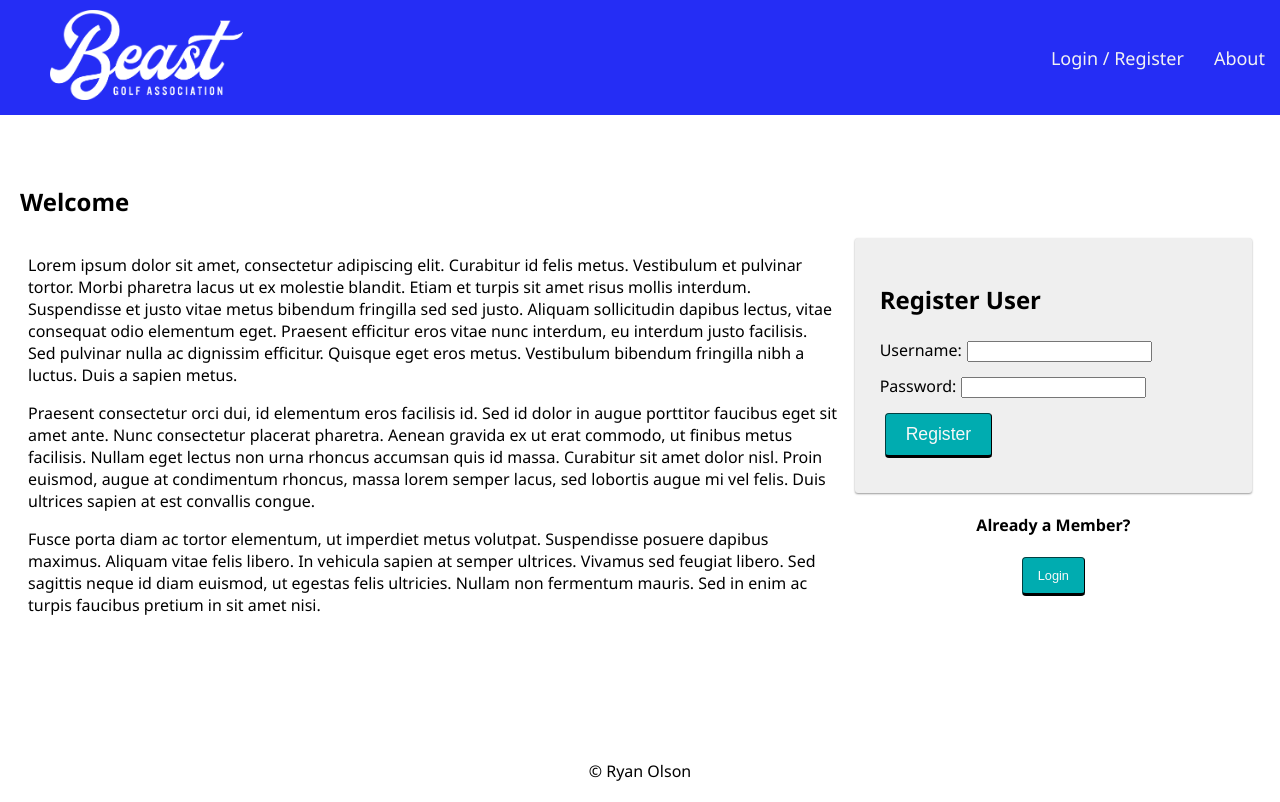
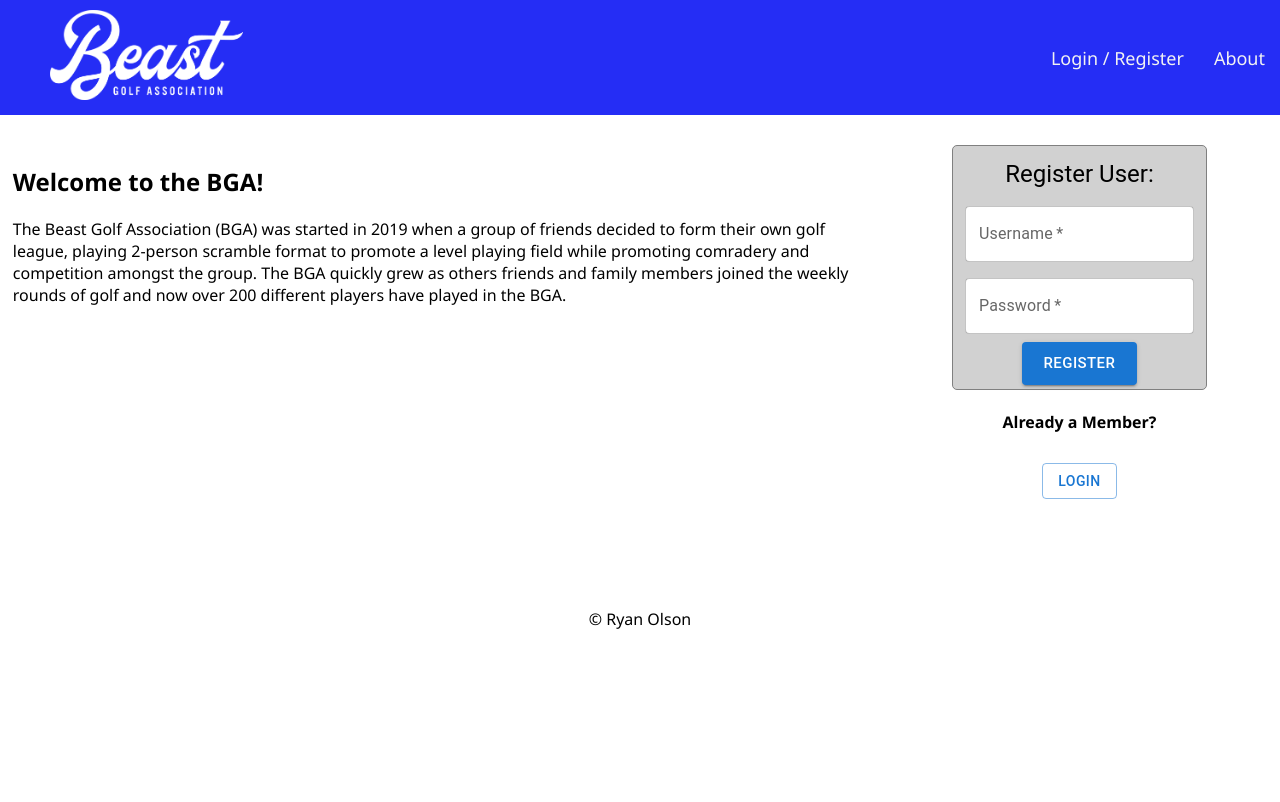
Before and after one commit to RyanOlson86/Beast-Golf-App, a React (Vite) app: page /leaderboard#/home in a window 1280 px wide. Built offline with nearby package versions, Linux system fonts and the light colour scheme; no server answers.

Commit message:
Added styling to login and register forms

```diff
--- a/src/components/App/App.jsx
+++ b/src/components/App/App.jsx
@@ -59,13 +59,14 @@ function App() {
             Visiting localhost:5173/user will show the UserPage if the user is logged in.
             If the user is not logged in, the ProtectedRoute will show the LoginPage (component).
             Even though it seems like they are different pages, the user is always on localhost:5173/user */}
-          <ProtectedRoute
+            // ! Can Delete route below
+          {/* <ProtectedRoute
             // logged in shows UserPage else shows LoginPage
             exact
             path="/user"
           >
             <UserPage />
-          </ProtectedRoute>
+          </ProtectedRoute> */}
 
           <ProtectedRoute
             // logged in shows EventsPage else shows LoginPage
@@ -99,6 +100,7 @@ function App() {
             {user.access_level === 1 ? <AdminPage /> : <Redirect to='/home'/>}
           </ProtectedRoute>
 
+          // TODO: Delete test page when done
           <ProtectedRoute
             // logged in shows TestGrid else shows LoginPage
             exact
@@ -113,7 +115,7 @@ function App() {
           >
             {user.id ?
               // If the user is already logged in,
-              // redirect to the /user page
+              // redirect to the /home page
               <Redirect to="/home" />
               :
               // Otherwise, show the login page
@@ -127,8 +129,8 @@ function App() {
           >
             {user.id ?
               // If the user is already logged in,
-              // redirect them to the /user page
-              <Redirect to="/user" />
+              // redirect them to the /home page
+              <Redirect to="/home" />
               :
               // Otherwise, show the registration page
               <RegisterPage />
--- a/src/components/HomePage/HomePage.jsx
+++ b/src/components/HomePage/HomePage.jsx
@@ -10,7 +10,7 @@ function HomePage() {
     <div className="container">
       <h2>Welcome to the BGA!</h2>
       <p>The Beast Golf Association (BGA) was started in 2019 when a group of friends decided
-        to form their own golf league, playing 2-person scramble format to promote a more level playing field
+        to form their own golf league, playing 2-person scramble format to promote a level playing field
         while promoting comradery and competition amongst the group. The BGA quickly grew as others friends and
         family members joined the weekly rounds of golf and now over 200 different players have played in the BGA.
       </p>
--- a/src/components/LandingPage/LandingPage.jsx
+++ b/src/components/LandingPage/LandingPage.jsx
@@ -1,68 +1,42 @@
-import React, { useState } from 'react';
-import { useHistory } from 'react-router-dom';
-import './LandingPage.css';
+import React, { useState } from "react";
+import { useHistory } from "react-router-dom";
+import "./LandingPage.css";
+import { Button, Box, Grid } from "@mui/material";
 
 // CUSTOM COMPONENTS
-import RegisterForm from '../RegisterForm/RegisterForm';
+import RegisterForm from "../RegisterForm/RegisterForm";
 
 function LandingPage() {
-  const [heading, setHeading] = useState('Welcome');
+  const [heading, setHeading] = useState("Welcome");
   const history = useHistory();
 
   const onLogin = (event) => {
-    history.push('/login');
+    history.push("/login");
   };
 
   return (
-    <div className="container">
-      <h2>{heading}</h2>
-
-      <div className="grid">
-        <div className="grid-col grid-col_8">
+    <Grid container sx={{ m: "1%" }}>
+      <Grid item xs={8}>
+        <h2>Welcome to the BGA!</h2>
         <p>
-            Lorem ipsum dolor sit amet, consectetur adipiscing elit. Curabitur
-            id felis metus. Vestibulum et pulvinar tortor. Morbi pharetra lacus
-            ut ex molestie blandit. Etiam et turpis sit amet risus mollis
-            interdum. Suspendisse et justo vitae metus bibendum fringilla sed
-            sed justo. Aliquam sollicitudin dapibus lectus, vitae consequat odio
-            elementum eget. Praesent efficitur eros vitae nunc interdum, eu
-            interdum justo facilisis. Sed pulvinar nulla ac dignissim efficitur.
-            Quisque eget eros metus. Vestibulum bibendum fringilla nibh a
-            luctus. Duis a sapien metus.
+          The Beast Golf Association (BGA) was started in 2019 when a group of friends decided to form their own golf league,
+          playing 2-person scramble format to promote a level playing field while promoting comradery and competition amongst the
+          group. The BGA quickly grew as others friends and family members joined the weekly rounds of golf and now over 200
+          different players have played in the BGA.
         </p>
-
-          <p>
-            Praesent consectetur orci dui, id elementum eros facilisis id. Sed
-            id dolor in augue porttitor faucibus eget sit amet ante. Nunc
-            consectetur placerat pharetra. Aenean gravida ex ut erat commodo, ut
-            finibus metus facilisis. Nullam eget lectus non urna rhoncus
-            accumsan quis id massa. Curabitur sit amet dolor nisl. Proin
-            euismod, augue at condimentum rhoncus, massa lorem semper lacus, sed
-            lobortis augue mi vel felis. Duis ultrices sapien at est convallis
-            congue.
-          </p>
-
-          <p>
-            Fusce porta diam ac tortor elementum, ut imperdiet metus volutpat.
-            Suspendisse posuere dapibus maximus. Aliquam vitae felis libero. In
-            vehicula sapien at semper ultrices. Vivamus sed feugiat libero. Sed
-            sagittis neque id diam euismod, ut egestas felis ultricies. Nullam
-            non fermentum mauris. Sed in enim ac turpis faucibus pretium in sit
-            amet nisi.
-          </p>
-        </div>
-        <div className="grid-col grid-col_4">
+      </Grid>
+      <Grid item xs={4}>
+        <center>
           <RegisterForm />
-
+        </center>
         <center>
           <h4>Already a Member?</h4>
-            <button className="btn btn_sizeSm" onClick={onLogin}>
+          <Button variant="outlined" sx={{ m: "2%" }} onClick={onLogin}>
             Login
-            </button>
+          </Button>
         </center>
-        </div>
-      </div>
-    </div>
+      </Grid>
+    </Grid>
   );
 }
 
--- a/src/components/LoginForm/LoginForm.jsx
+++ b/src/components/LoginForm/LoginForm.jsx
@@ -1,4 +1,4 @@
-import { Card, TextField, Typography, Box, Button } from "@mui/material";
+import { TextField, Typography, Box, Button } from "@mui/material";
 import React, { useState } from "react";
 import { useDispatch } from "react-redux";
 import { useSelector } from "react-redux";
@@ -76,9 +76,9 @@ function LoginForm() {
         <TextField
           id="password"
           label="Password"
-          type="text"
+          type="password"
+          autoComplete="current-password"
           required
-          autoComplete="true"
           variant="outlined"
           sx={myStyle}
           value={password}
--- a/src/components/RegisterForm/RegisterForm.jsx
+++ b/src/components/RegisterForm/RegisterForm.jsx
@@ -1,11 +1,17 @@
 import React, { useState } from 'react';
 import { useDispatch, useSelector } from 'react-redux';
+import { TextField, Typography, Box, Button } from "@mui/material";
 
 function RegisterForm() {
   const [username, setUsername] = useState('');
   const [password, setPassword] = useState('');
   const errors = useSelector((store) => store.errors);
   const dispatch = useDispatch();
+
+  const myStyle = {
+    backgroundColor: "white",
+    borderRadius: "5px",
+  };
 
   const registerUser = (event) => {
     event.preventDefault();
@@ -20,41 +26,97 @@ function RegisterForm() {
   }; // end registerUser
 
   return (
-    <form className="formPanel" onSubmit={registerUser}>
-      <h2>Register User</h2>
+    <Box
+      component="form"
+      sx={{
+        bgcolor: "#d1d1d1",
+        borderRadius: "5px",
+        border: "solid 1px grey",
+        width: "fit-content",
+        display: "flex",
+        flexDirection: "column",
+        alignItems: "center",
+        p: "1%",
+      }}
+      noValidate
+      autoComplete="off"
+    >
+      <Typography variant="h5" sx={{ m: 1 }}>
+        Register User:
+      </Typography>
       {errors.registrationMessage && (
         <h3 className="alert" role="alert">
           {errors.registrationMessage}
         </h3>
       )}
-      <div>
-        <label htmlFor="username">
-          Username:
-          <input
+      <Box
+        sx={{
+          "& > :not(style)": { m: 1, width: "25ch" },
+          display: "flex",
+          flexDirection: "column",
+          flexWrap: "wrap",
+        }}
+      >
+        <TextField
+          id="username"
+          label="Username"
+          variant="outlined"
           type="text"
-            name="username"
+          required
+          sx={myStyle}
           value={username}
-            required
           onChange={(event) => setUsername(event.target.value)}
         />
-        </label>
-      </div>
-      <div>
-        <label htmlFor="password">
-          Password:
-          <input
+        <TextField
+          id="password"
+          label="Password"
           type="password"
-            name="password"
+          required
+          variant="outlined"
+          sx={myStyle}
           value={password}
-            required
           onChange={(event) => setPassword(event.target.value)}
         />
-        </label>
-      </div>
-      <div>
-        <input className="btn" type="submit" name="submit" value="Register" />
-      </div>
-    </form>
+      </Box>
+      <Button variant="contained" size="large" onClick={registerUser}>
+        Register
+      </Button>
+    </Box>
+    // <form className="formPanel" onSubmit={registerUser}>
+    //   <h2>Register User</h2>
+      // {errors.registrationMessage && (
+      //   <h3 className="alert" role="alert">
+      //     {errors.registrationMessage}
+      //   </h3>
+      // )}
+    //   <div>
+    //     <label htmlFor="username">
+    //       Username:
+    //       <input
+    //         type="text"
+    //         name="username"
+    //         value={username}
+    //         required
+    //         onChange={(event) => setUsername(event.target.value)}
+    //       />
+    //     </label>
+    //   </div>
+    //   <div>
+    //     <label htmlFor="password">
+    //       Password:
+    //       <input
+    //         type="password"
+    //         name="password"
+    //         value={password}
+    //         required
+    //         onChange={(event) => setPassword(event.target.value)}
+    //       />
+    //     </label>
+    //   </div>
+    //   <div>
+    //     <input className="btn" type="submit" name="submit" value="Register" />
+    //   </div>
+    // </form>
   );
 }
 
```
Lines whose indentation alone changed are shown as unchanged.
